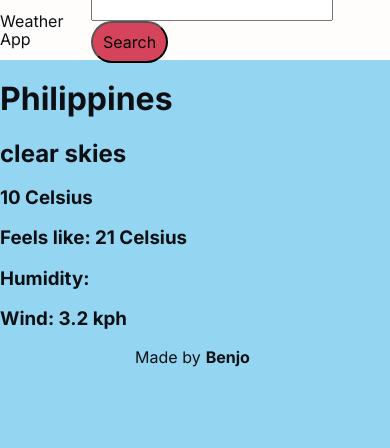
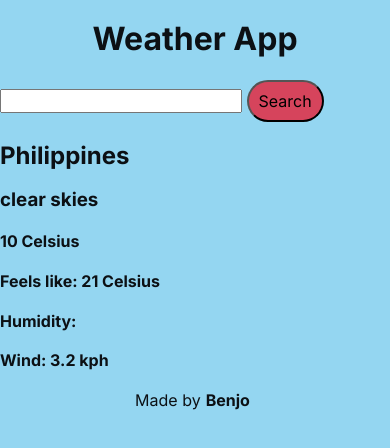
Before and after one commit to remtaine/weather-app, a plain HTML site: page index.html in a window 390 px wide. Drawn offline with Linux system fonts and the light colour scheme.

Commit message:
Make format mobile-friendly

```diff
--- a/index.html
+++ b/index.html
@@ -12,20 +12,21 @@
     <script src="https://kit.fontawesome.com/33d6e1a458.js" crossorigin="anonymous"></script>
 </head>
 <body>
-    <nav>
-        <div>Weather App</div>
+    <header>
+        <h1>Weather App</h1>
+    </header>
+    <main>
         <form action="">
             <input type="text">
             <input type="button" value="Search">
         </form></nav>
-    <main>
         <section>
-            <h1>Philippines</h1>
-            <h2>clear skies</h2>
-            <h3>10 Celsius</h3>
-            <h3>Feels like: 21 Celsius</h3>
-            <h3>Humidity: </h3>
-            <h3>Wind: 3.2 kph</h3>
+            <h2 id="country">Philippines</h2>
+            <h3 id="description">clear skies</h3>
+            <h4 id="temperature">10 Celsius</h4>
+            <h4 id="feeling">Feels like: 21 Celsius</h4>
+            <h4 id="humidity">Humidity: </h4>
+            <h4 id="wind">Wind: 3.2 kph</h3>
         </section>
     </main>
     <footer>
```
